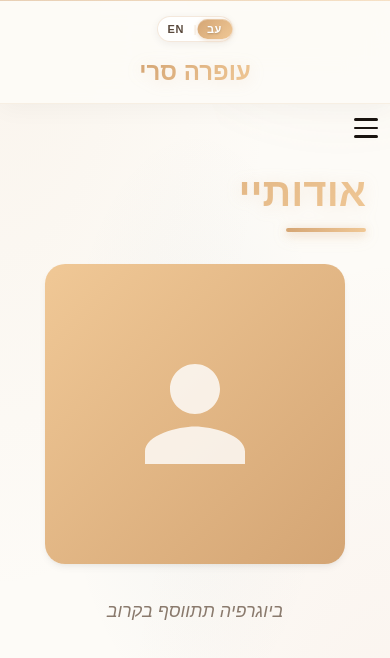
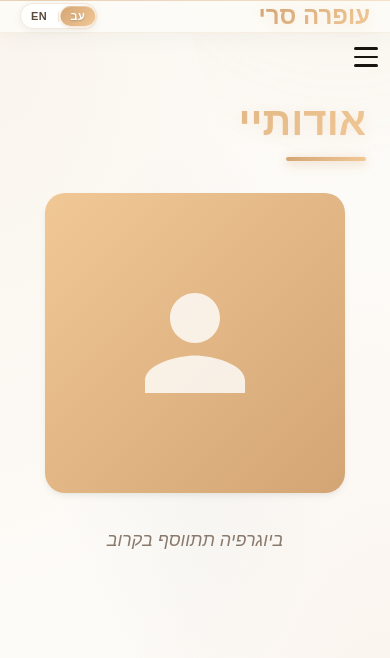
Before and after one commit to Ehudaviv/Ofra-CV-Site, a React (Vite) app: page / in a window 390 px wide. Shown: the top 658 px of the page. Built offline with nearby package versions, Linux system fonts and the light colour scheme.

Commit message:
Fix mobile header layout - keep language switcher and title side by side

```diff
--- a/src/App.scss
+++ b/src/App.scss
@@ -172,17 +172,28 @@
   }
 
   @media (max-width: $breakpoint-tablet) {
-    flex-direction: column;
-    gap: $spacing-4;
     padding: $spacing-4 $spacing-5;
 
     h1 {
-      position: static;
       font-size: $font-size-2xl;
+      right: $spacing-5;
     }
 
     > :first-child {
-      position: static;
+      left: $spacing-5;
+    }
+  }
+
+  @media (max-width: $breakpoint-mobile) {
+    padding: $spacing-3 $spacing-4;
+
+    h1 {
+      font-size: $font-size-xl;
+      right: $spacing-4;
+    }
+
+    > :first-child {
+      left: $spacing-4;
     }
   }
 }
```
